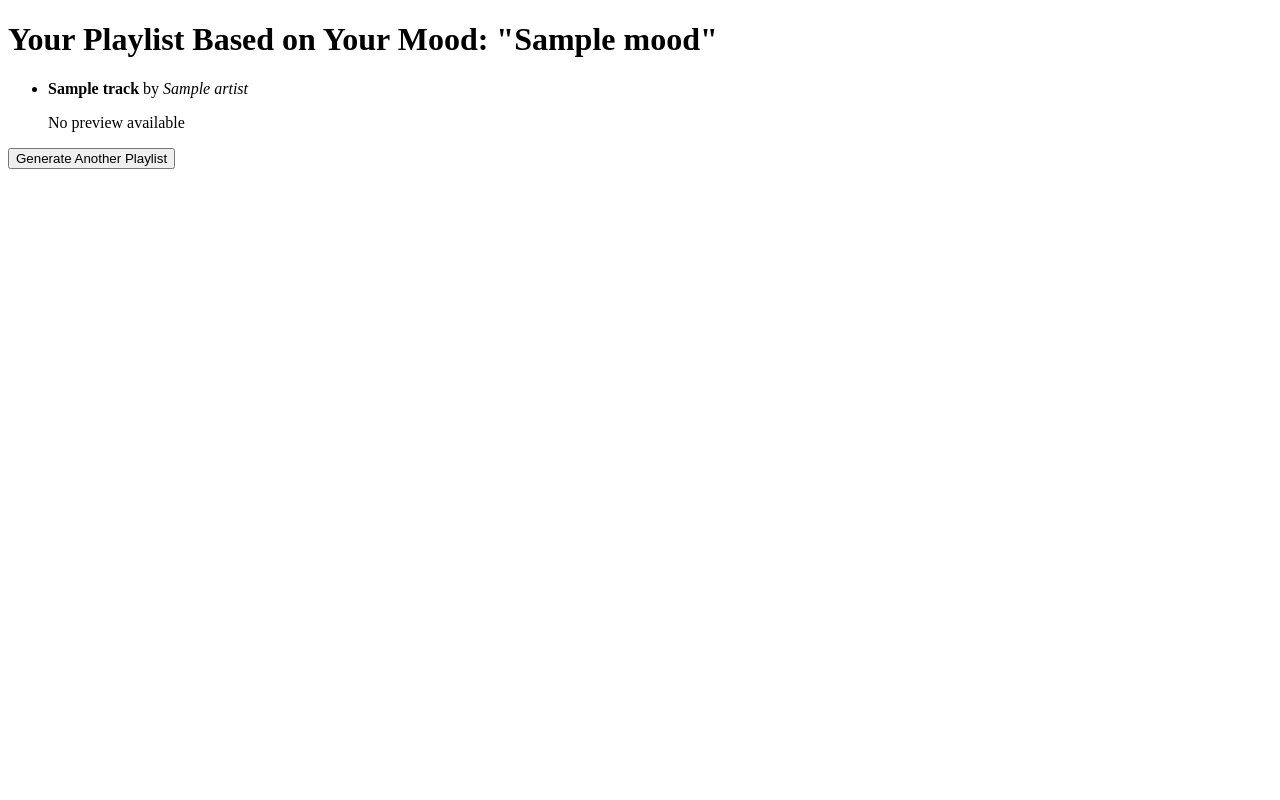
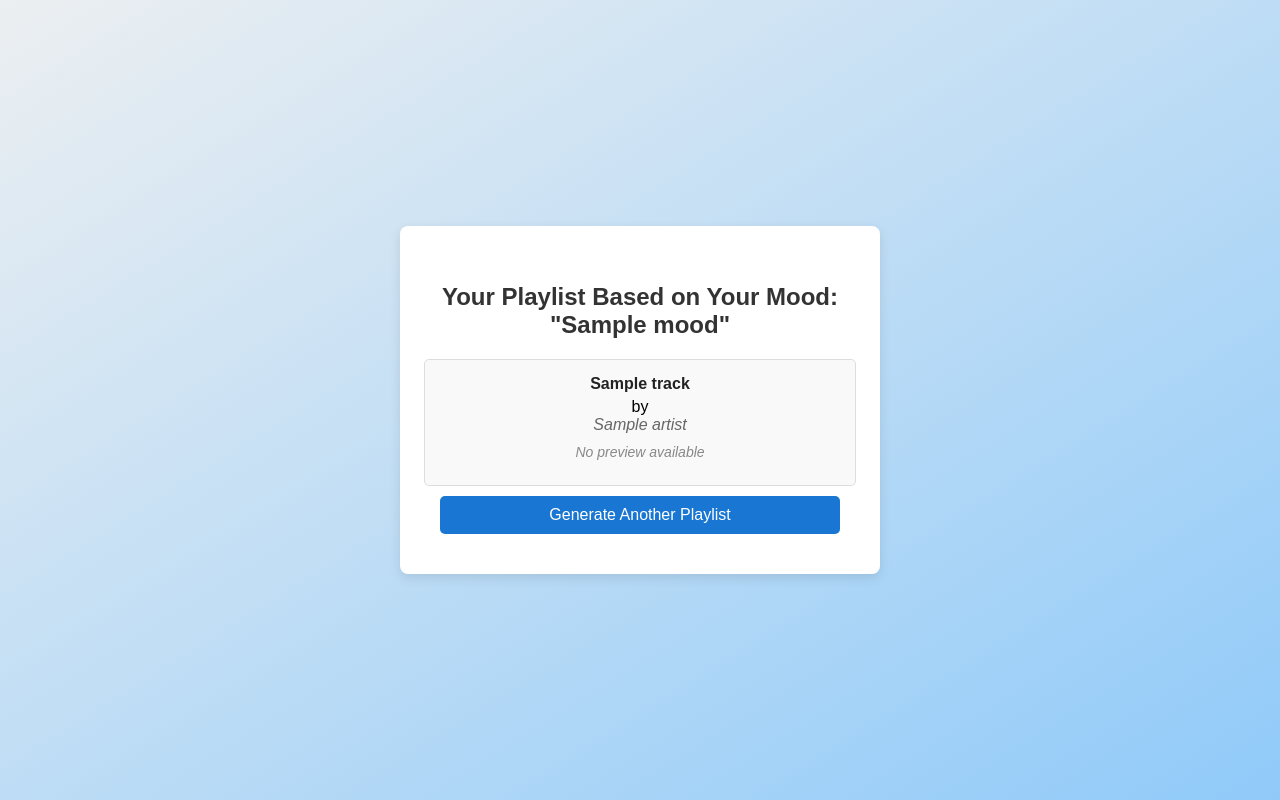
Before and after one commit to lowkeyharsh/Emotion-Based-Playlist-Generator, a Flask app: template templates/playlist.html in a window 1280 px wide. Run offline with Flask 3, Linux system fonts and the light colour scheme; the template is opened without the code that fills it: most values are stand-ins (such as "Sample title", 1, 10 or a date in 2020); parts of the project's set-up code (start-up, migrations or seed data) failed here and were passed over.

Commit message:
Updated playlist page with song card layout and consistent styling for previews.

```diff
--- a/templates/playlist.html
+++ b/templates/playlist.html
@@ -4,12 +4,14 @@
 <head>
     <meta charset="UTF-8">
     <title>Your Playlist</title>
+    <link rel="stylesheet" href="{{ url_for('static', filename='style.css') }}">
 </head>
 <body>
+    <div class="card">
         <h1>Your Playlist Based on Your Mood: "{{ mood }}"</h1>
-    <ul>
+        <div class="playlist">
             {% for song in playlist %}
-            <li>
+                <div class="song-card">
                     <strong>{{ song.track }}</strong> by <em>{{ song.artist }}</em>
                     {% if song.preview_url %}
                         <!-- Audio player for the Spotify preview URL -->
@@ -18,13 +20,14 @@
                             Your browser does not support the audio element.
                         </audio>
                     {% else %}
-                    <p>No preview available</p>
+                        <p class="no-preview">No preview available</p>
                     {% endif %}
-            </li>
+                </div>
             {% endfor %}
-    </ul>
+        </div>
         <form action="{{ url_for('home') }}">
             <button type="submit">Generate Another Playlist</button>
         </form>
+    </div>
 </body>
 </html>
```
Lines whose indentation alone changed are shown as unchanged.
